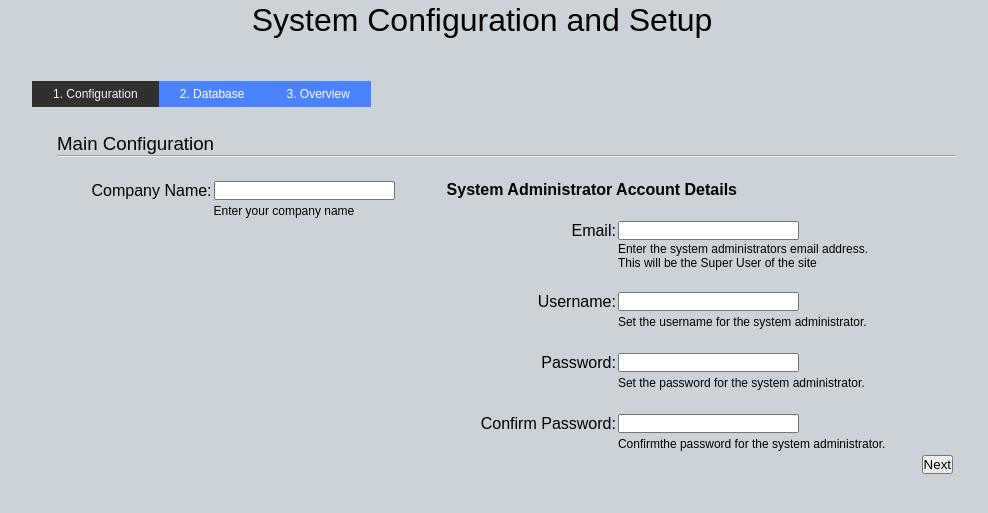
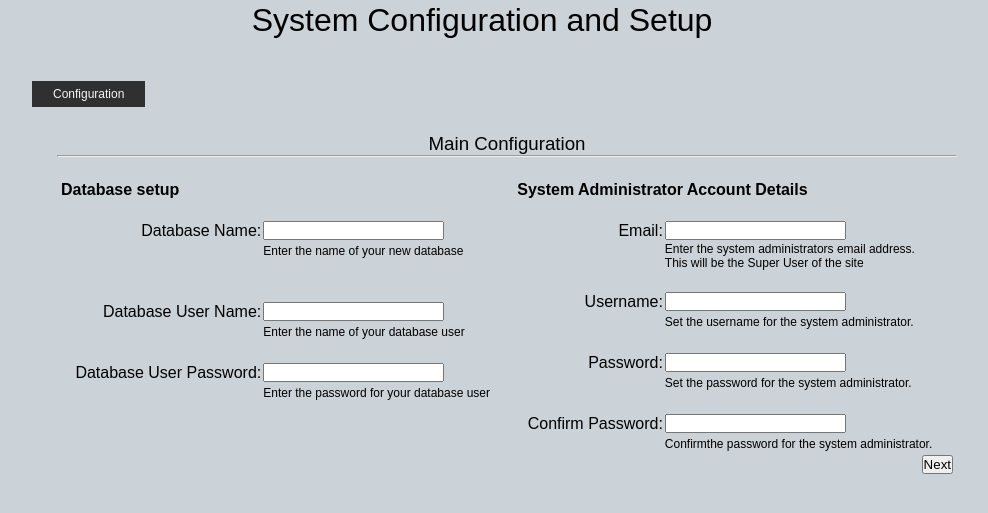
Before and after one commit to kgaconsulting/budgets, a PHP site: page /install/index.php in a window 1280 px wide. Shown: the top 513 px of the page, without its empty margins (158-1146 px from the left). Run offline with PHP 8.4, Linux system fonts and the light colour scheme.

Commit message:
Install page built

```diff
--- a/install/_notes/dwsync.xml
+++ b/install/_notes/dwsync.xml
@@ -1,5 +1,5 @@
 <?xml version="1.0" encoding="utf-8" ?>
 <dwsync>
-<file name="index.php" server="192.168.1.11//srv/www/budgets/" local="133006587039017397" remote="133006587120000000" Dst="2" />
+<file name="index.php" server="192.168.1.11//srv/www/budgets/" local="133006605028548037" remote="133006605120000000" Dst="2" />
 <file name="index.php" server="keratel.ca//var/www/budgets/" local="132924766426269275" remote="133006802400000000" Dst="2" />
 </dwsync>
--- a/install/index.php
+++ b/install/index.php
@@ -12,12 +12,11 @@
         </tr>
         </table>
         <ul class="tabs">
-
             <li class="tab">
                 <input type="radio" name="tabs" checked="checked" id="tab1" />
-                    <label for="tab1">1.  Configuration</label>
+                <label for="tab1">Configuration</label>
                 <div id="tab-content1" class="content">
-                        <h3>Main Configuration</h3>
+                    <h3 align="center">Main Configuration</h3>
                     <hr />
                     <table width="100%">
                         <tr>
@@ -27,12 +26,43 @@
                                         <td colspan="2">&nbsp;</td>
                                     </tr>
                                     <tr>
-                                            <td align="right">Company Name:</td>
-                                            <td align="left"><input type="text" id="comp_name" name="comp_name"></td>
+                                        <td colspan="2"><h4>Database setup</h4></td>
+                                    </tr>
+                                    <tr>
+                                        <td colspan="2">&nbsp;</td>
+                                    </tr>
+                                    <tr>
+                                        <td align="right">Database Name:</td>
+                                        <td align="left"><input type="text" id="db_name" name="db_name"></td>
                                     </tr>
                                     <tr>
                                         <td>&nbsp;</td>
-                                            <td align="left" style="font-size:12px">Enter your company name&nbsp;</td>
+                                        <td align="left" style="font-size:12px">Enter the name of your new database&nbsp;</td>
+                                    </tr>
+                                    <tr>
+                                        <td colspan="2">&nbsp;</td>
+                                    </tr>
+                                    <tr>
+                                        <td colspan="2">&nbsp;</td>
+                                    </tr>
+                                    <tr>
+                                        <td align="right">Database User Name:</td>
+                                        <td align="left"><input type="text" id="db_user" name="db_user"></td>
+                                    </tr>
+                                    <tr>
+                                        <td>&nbsp;</td>
+                                        <td align="left" style="font-size:12px">Enter the name of your database user&nbsp;</td>
+                                    </tr>
+                                    <tr>
+                                        <td colspan="2">&nbsp;</td>
+                                    </tr>
+                                    <tr>
+                                        <td align="right">Database User Password:</td>
+                                        <td align="left"><input type="text" id="db_pass" name="db_pass"></td>
+                                    </tr>
+                                    <tr>
+                                        <td>&nbsp;</td>
+                                        <td align="left" style="font-size:12px">Enter the password for your database user&nbsp;</td>
                                     </tr>
                                 </table>
                             </td>
@@ -98,28 +128,6 @@
                     </table>
                 </div>
             </li>
-
-            <li class="tab">
-              <input type="radio" name="tabs" id="tab2" />
-              <label for="tab2">2.  Database</label>
-                <div id="tab-content2" class="content">
-                     <h3>Database Configuration</h3>
-                     <hr />
-					 Put Database Configurations Here
-				</div>
-            </li>
-
-             <li class="tab">
-              <input type="radio" name="tabs" id="tab3" />
-              <label for="tab3">3.  Overview</label>
-                  <div id="tab-content3" class="content">
-                    <h3>Finalization</h3>
-                    <hr />
-                    <h3>Overview</h3>
-                    <hr />
-                  </div>
-            </li>
-
         </ul>
     </body>
 </html>
```
Lines whose indentation alone changed are shown as unchanged.
